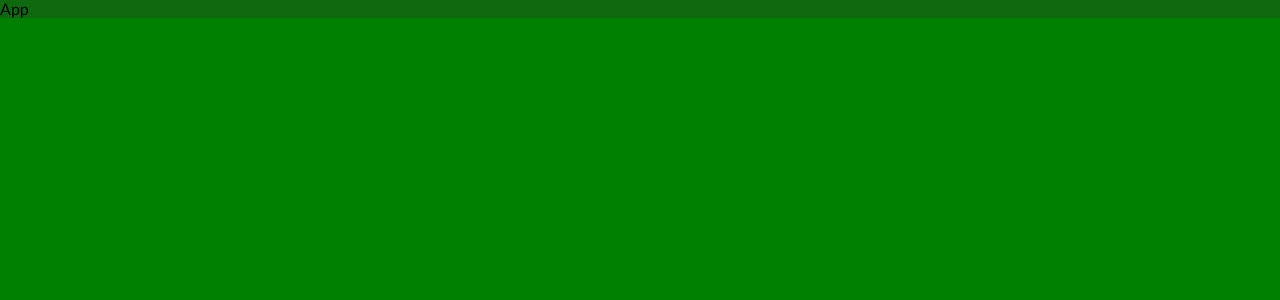
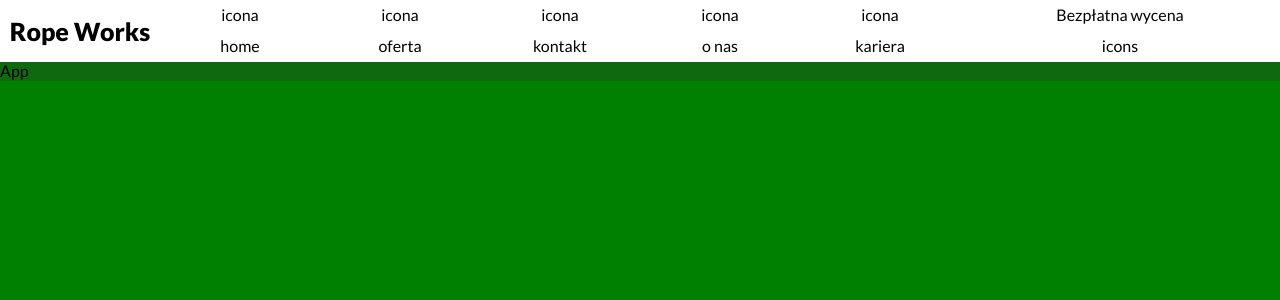
Before and after one commit to Przemek-Przybylak/Rope-Works, a React (Create React App) app: page / in a window 1280 px wide. Shown: the top 300 px of the page. Built offline with nearby package versions, Linux system fonts and the light colour scheme.

Commit message:
implement Header component in App

```diff
--- a/src/App.js
+++ b/src/App.js
@@ -1,8 +1,10 @@
 import { Container } from "./common/index";
+import { Header } from "./features/header/Header";
 
 function App() {
   return (
     <div className="App">
+      <Header />
       <Container>App</Container>
     </div>
   );
```
